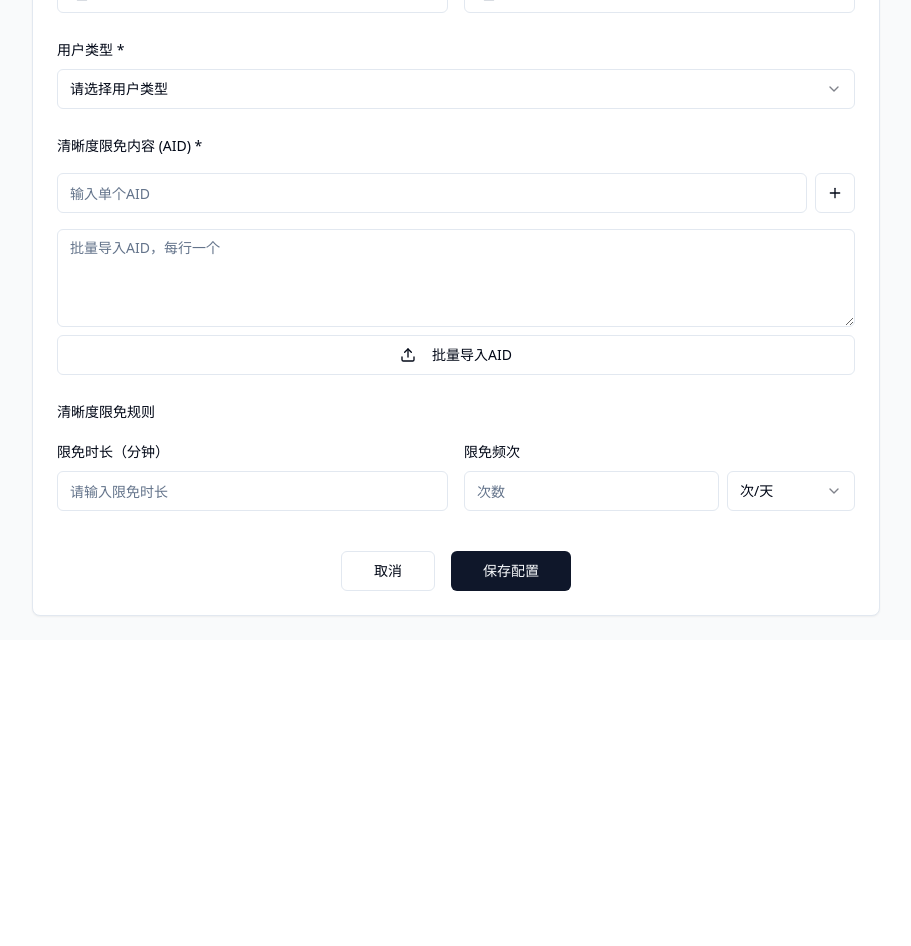
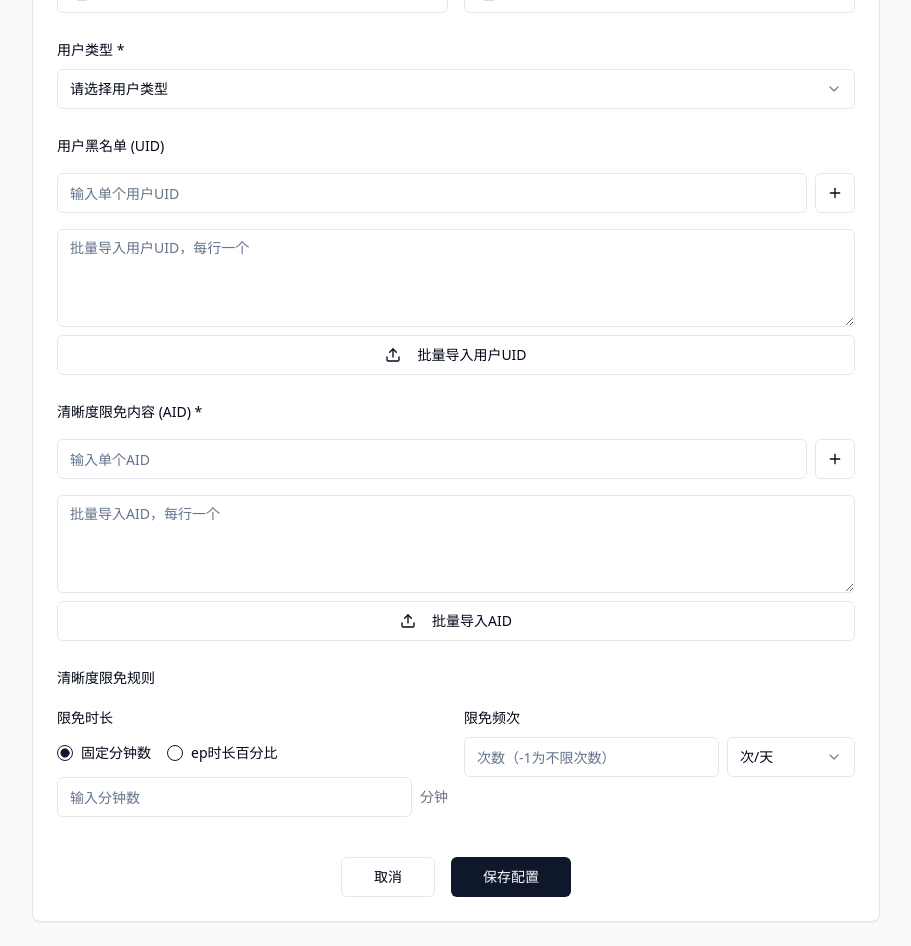
Before and after one commit to xlizoO/clarity-campaign-manager, a React (Vite) app: page /activity-config in a window 1280 px wide. Shown: the part 260-1206 px from the top of the page, without its empty margins (184-1095 px from the left). Before the commit the page ends 900 px from the top, so only its background shows below. Built offline with nearby package versions, Linux system fonts and the light colour scheme.

Commit message:
feat: Enhance activity configuration
- Add "全部用户" option to user sub-type when user type is "全部用户".
- Implement "用户黑名单" feature for configuring multiple user UIDs.
- Allow configuration of duration limit in minutes or percentage.
- Interpret -1 as unlimited for frequency.

```diff
--- a/src/components/ActivityConfigForm.tsx
+++ b/src/components/ActivityConfigForm.tsx
@@ -1,3 +1,4 @@
+
 import React, { useState } from 'react';
 import { Button } from "@/components/ui/button";
 import { Input } from "@/components/ui/input";
@@ -7,6 +8,7 @@ import { Textarea } from "@/components/ui/textarea";
 import { Card, CardContent, CardHeader, CardTitle } from "@/components/ui/card";
 import { Calendar } from "@/components/ui/calendar";
 import { Popover, PopoverContent, PopoverTrigger } from "@/components/ui/popover";
+import { RadioGroup, RadioGroupItem } from "@/components/ui/radio-group";
 import { CalendarIcon, Upload, Plus, X } from "lucide-react";
 import { format } from "date-fns";
 import { cn } from "@/lib/utils";
@@ -20,8 +22,10 @@ interface ActivityConfig {
   userSubType: string;
   dmpId: string;
   offlineTag: string;
+  userBlacklist: string[];
   contentAids: string[];
-  durationLimit: string;
+  durationLimitType: string; // 'minutes' | 'percentage'
+  durationLimitValue: string;
   frequencyType: string;
   frequencyValue: string;
 }
@@ -43,17 +47,21 @@ const ActivityConfigForm: React.FC<ActivityConfigFormProps> = ({ onSave, onCance
     userSubType: initialData?.userSubType || '',
     dmpId: initialData?.dmpId || '',
     offlineTag: initialData?.offlineTag || '',
+    userBlacklist: initialData?.userBlacklist || [],
     contentAids: initialData?.contentAids || [],
-    durationLimit: initialData?.durationLimit || '',
+    durationLimitType: initialData?.durationLimitType || 'minutes',
+    durationLimitValue: initialData?.durationLimitValue || '',
     frequencyType: initialData?.frequencyType || 'daily',
     frequencyValue: initialData?.frequencyValue || '',
   });
 
   const [newAid, setNewAid] = useState('');
   const [bulkAids, setBulkAids] = useState('');
+  const [newUid, setNewUid] = useState('');
+  const [bulkUids, setBulkUids] = useState('');
 
   const userSubTypeOptions = {
-    '全部用户': ['会员新客', '会员老客', '即期会员', '在期会员'],
+    '全部用户': ['全部用户', '会员新客', '会员老客', '即期会员', '在期会员'],
     'DMP指定人群包': [],
     '离线人群标签': ['高价值用户', '活跃用户', '流失用户', '新注册用户', '付费用户']
   };
@@ -113,6 +121,32 @@ const ActivityConfigForm: React.FC<ActivityConfigFormProps> = ({ onSave, onCance
     setConfig({
       ...config,
       contentAids: config.contentAids.filter(aid => aid !== aidToRemove)
+    });
+  };
+
+  const addSingleUid = () => {
+    if (newUid.trim() && !config.userBlacklist.includes(newUid.trim())) {
+      setConfig({
+        ...config,
+        userBlacklist: [...config.userBlacklist, newUid.trim()]
+      });
+      setNewUid('');
+    }
+  };
+
+  const addBulkUids = () => {
+    const uids = bulkUids.split('\n').map(uid => uid.trim()).filter(uid => uid && !config.userBlacklist.includes(uid));
+    setConfig({
+      ...config,
+      userBlacklist: [...config.userBlacklist, ...uids]
+    });
+    setBulkUids('');
+  };
+
+  const removeUid = (uidToRemove: string) => {
+    setConfig({
+      ...config,
+      userBlacklist: config.userBlacklist.filter(uid => uid !== uidToRemove)
     });
   };
 
@@ -251,6 +285,60 @@ const ActivityConfigForm: React.FC<ActivityConfigFormProps> = ({ onSave, onCance
             )}
           </div>
 
+          {/* 用户黑名单 */}
+          <div className="space-y-4">
+            <Label>用户黑名单 (UID)</Label>
+
+            {/* 单个添加 */}
+            <div className="flex gap-2">
+              <Input
+                value={newUid}
+                onChange={(e) => setNewUid(e.target.value)}
+                placeholder="输入单个用户UID"
+                className="flex-1"
+              />
+              <Button onClick={addSingleUid} variant="outline" size="icon">
+                <Plus className="h-4 w-4" />
+              </Button>
+            </div>
+
+            {/* 批量导入 */}
+            <div className="space-y-2">
+              <Textarea
+                value={bulkUids}
+                onChange={(e) => setBulkUids(e.target.value)}
+                placeholder="批量导入用户UID，每行一个"
+                rows={4}
+              />
+              <Button onClick={addBulkUids} variant="outline" className="w-full">
+                <Upload className="mr-2 h-4 w-4" />
+                批量导入用户UID
+              </Button>
+            </div>
+
+            {/* 已添加的用户黑名单 */}
+            {config.userBlacklist.length > 0 && (
+              <div className="space-y-2">
+                <Label>已添加的用户UID ({config.userBlacklist.length}个)</Label>
+                <div className="max-h-32 overflow-y-auto border rounded-md p-2 space-y-1">
+                  {config.userBlacklist.map((uid, index) => (
+                    <div key={index} className="flex items-center justify-between bg-gray-50 px-2 py-1 rounded">
+                      <span className="text-sm">{uid}</span>
+                      <Button
+                        variant="ghost"
+                        size="sm"
+                        onClick={() => removeUid(uid)}
+                        className="h-6 w-6 p-0"
+                      >
+                        <X className="h-3 w-3" />
+                      </Button>
+                    </div>
+                  ))}
+                </div>
+              </div>
+            )}
+          </div>
+
           {/* 清晰度限免内容 */}
           <div className="space-y-4">
             <Label>清晰度限免内容 (AID) *</Label>
@@ -309,15 +397,37 @@ const ActivityConfigForm: React.FC<ActivityConfigFormProps> = ({ onSave, onCance
           <div className="space-y-4">
             <Label>清晰度限免规则</Label>
             <div className="grid grid-cols-2 gap-4">
-              <div className="space-y-2">
-                <Label>限免时长（分钟）</Label>
-                <Input
-                  type="number"
-                  value={config.durationLimit}
-                  onChange={(e) => setConfig({ ...config, durationLimit: e.target.value })}
-                  placeholder="请输入限免时长"
-                />
+              <div className="space-y-4">
+                <Label>限免时长</Label>
+                <RadioGroup
+                  value={config.durationLimitType}
+                  onValueChange={(value) => setConfig({ ...config, durationLimitType: value, durationLimitValue: '' })}
+                  className="flex gap-4"
+                >
+                  <div className="flex items-center space-x-2">
+                    <RadioGroupItem value="minutes" id="minutes" />
+                    <Label htmlFor="minutes">固定分钟数</Label>
+                  </div>
+                  <div className="flex items-center space-x-2">
+                    <RadioGroupItem value="percentage" id="percentage" />
+                    <Label htmlFor="percentage">ep时长百分比</Label>
+                  </div>
+                </RadioGroup>
+
+                <div className="flex gap-2 items-center">
+                  <Input
+                    type="number"
+                    value={config.durationLimitValue}
+                    onChange={(e) => setConfig({ ...config, durationLimitValue: e.target.value })}
+                    placeholder={config.durationLimitType === 'minutes' ? "输入分钟数" : "输入百分比"}
+                    className="flex-1"
+                  />
+                  <span className="text-sm text-gray-500">
+                    {config.durationLimitType === 'minutes' ? '分钟' : '%'}
+                  </span>
+                </div>
               </div>
+
               <div className="space-y-2">
                 <Label>限免频次</Label>
                 <div className="flex gap-2">
@@ -325,7 +435,7 @@ const ActivityConfigForm: React.FC<ActivityConfigFormProps> = ({ onSave, onCance
                     type="number"
                     value={config.frequencyValue}
                     onChange={(e) => setConfig({ ...config, frequencyValue: e.target.value })}
-                    placeholder="次数"
+                    placeholder="次数（-1为不限次数）"
                     className="flex-1"
                   />
                   <Select value={config.frequencyType} onValueChange={(value) => setConfig({ ...config, frequencyType: value })}>
@@ -338,6 +448,9 @@ const ActivityConfigForm: React.FC<ActivityConfigFormProps> = ({ onSave, onCance
                     </SelectContent>
                   </Select>
                 </div>
+                {config.frequencyValue === '-1' && (
+                  <p className="text-sm text-blue-600">设置为-1表示不限制使用次数</p>
+                )}
               </div>
             </div>
           </div>
```
